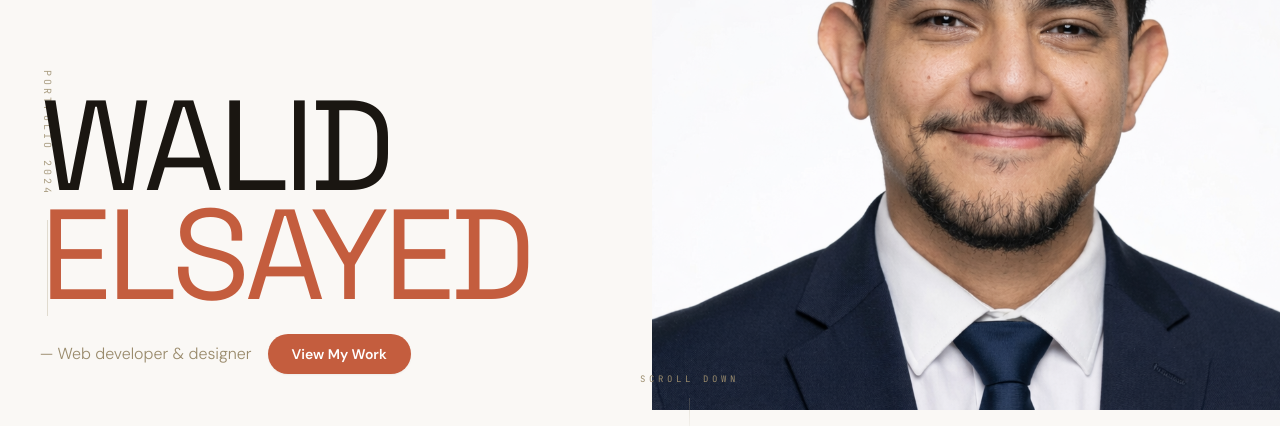
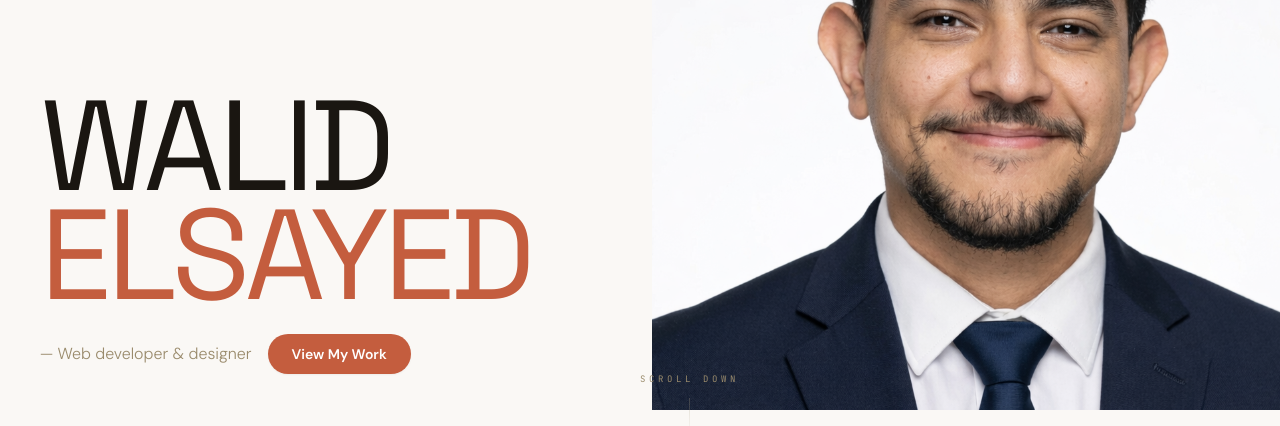
Before and after one commit to Welsa316/Personal-Portfolio, a Vue app: page / in a window 1280 px wide. Shown: the part 330-756 px from the top of the page. Built offline with nearby package versions, Linux system fonts and the light colour scheme.

Commit message:
Remove 'Portfolio 2024' vertical side text from hero section
https://claude.ai/code/session_01DcDNa99A765jdSa9QgvUzX

```diff
--- a/src/views/HomeView.vue
+++ b/src/views/HomeView.vue
@@ -52,7 +52,6 @@ const features = [
 const portraitUrl = '/Headshot.png'
 
 // Template refs for staggered hero animations
-const sideTextRef = ref<HTMLElement | null>(null)
 const nameRef = ref<HTMLElement | null>(null)
 const subtitleRef = ref<HTMLElement | null>(null)
 const portraitRef = ref<HTMLElement | null>(null)
@@ -64,7 +63,6 @@ onMounted(() => {
     { el: nameRef, delay: 150 },
     { el: portraitRef, delay: 300 },
     { el: subtitleRef, delay: 450 },
-    { el: sideTextRef, delay: 350 },
     { el: scrollRef, delay: 600 },
   ]
 
@@ -97,17 +95,6 @@ onMounted(() => {
   <div>
     <!-- ======================== HERO ======================== -->
     <section class="relative min-h-screen overflow-hidden bg-surface">
-
-      <!-- Vertical side text -->
-      <div
-        ref="sideTextRef"
-        class="hero-animate absolute left-6 md:left-10 top-1/2 -translate-y-1/2 hidden md:flex flex-col items-center gap-6 z-10"
-      >
-        <span class="vertical-text text-ink-400 font-mono text-[10px] tracking-[0.3em]">
-          Portfolio 2024
-        </span>
-        <div class="w-px h-24 bg-ink-300/50"></div>
-      </div>
 
       <!-- Portrait: fills right side, no mask (transparent bg image) -->
       <div
```
